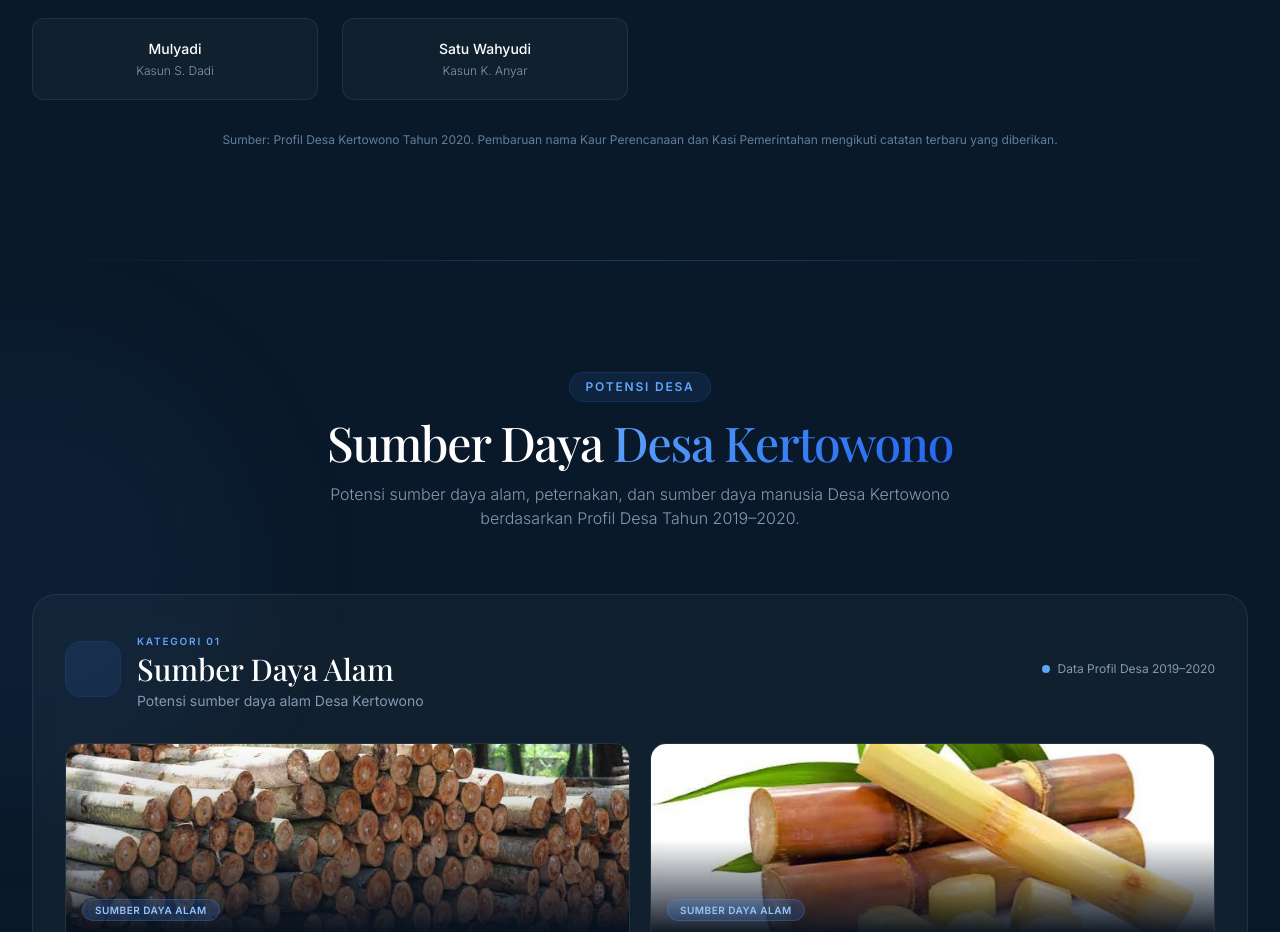
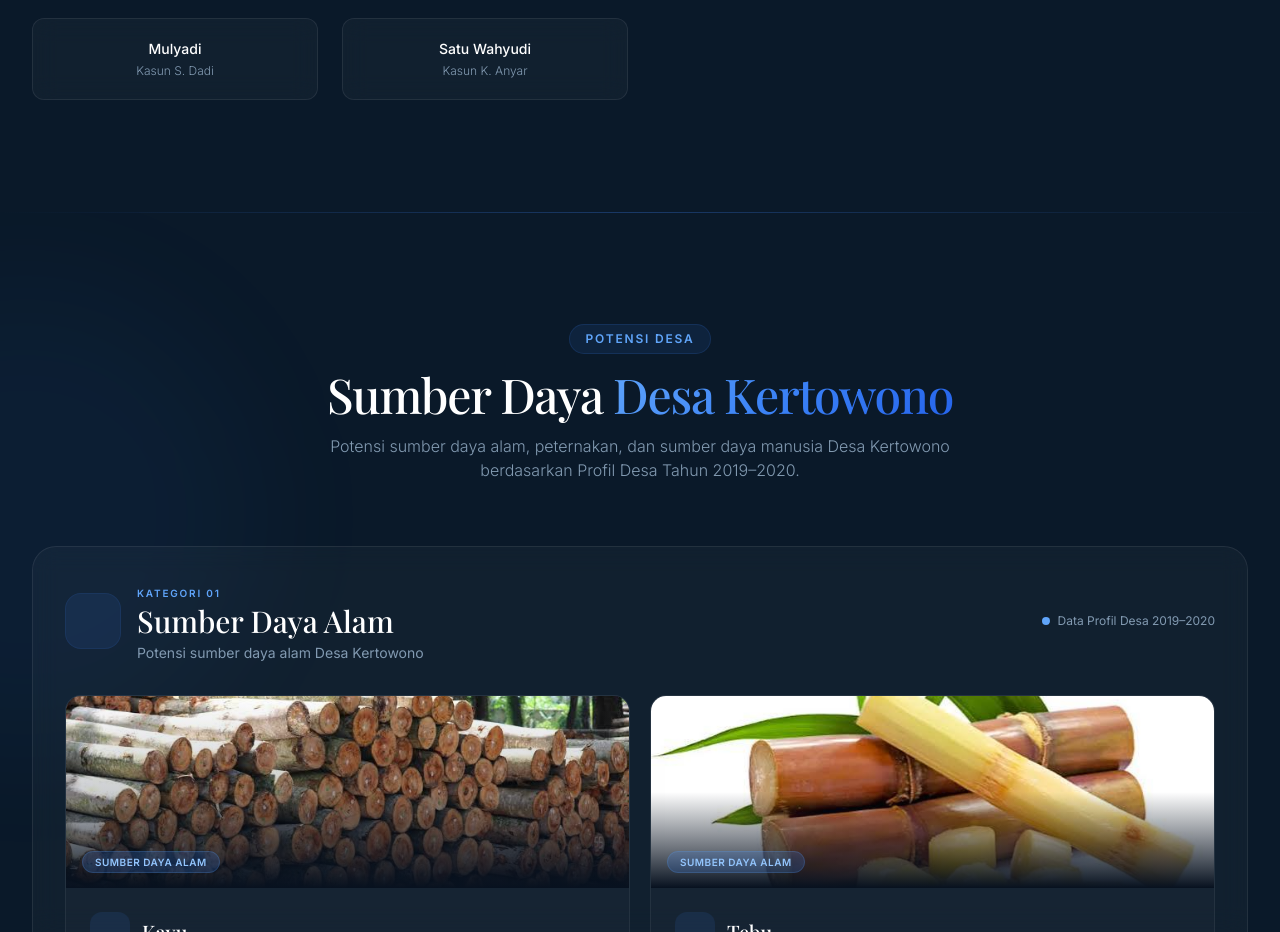
Before and after one commit to fiisatilkml/Profil_Desa_Kertwono, a plain HTML site: page index.html in a window 1280 px wide. Shown: the part 3720-4652 px from the top of the page. Drawn offline with nearby package versions, Linux system fonts and the light colour scheme; some icons are missing; a web font is replaced by a local one.

Commit message:
Update index.html

```diff
--- a/index.html
+++ b/index.html
@@ -559,10 +559,7 @@
         <div class="scroll-animate glass-card rounded-xl p-5 text-center card-hover"><h5 class="font-medium text-white text-sm">Sunariyadi</h5><p class="text-xs text-navy-400 font-light mt-1">Kasun S. Makmur</p></div>
         <div class="scroll-animate glass-card rounded-xl p-5 text-center card-hover"><h5 class="font-medium text-white text-sm">Mulyadi</h5><p class="text-xs text-navy-400 font-light mt-1">Kasun S. Dadi</p></div>
         <div class="scroll-animate glass-card rounded-xl p-5 text-center card-hover"><h5 class="font-medium text-white text-sm">Satu Wahyudi</h5><p class="text-xs text-navy-400 font-light mt-1">Kasun K. Anyar</p></div>
-      </div>
-
-      <p class="text-center text-xs text-navy-500 mt-8">Sumber: Profil Desa Kertowono Tahun 2020. Pembaruan nama Kaur Perencanaan dan Kasi Pemerintahan mengikuti catatan terbaru yang diberikan.</p>
-    </div>
+
   </section>
 
  <!-- ===================== POTENSI DESA ===================== -->
```
